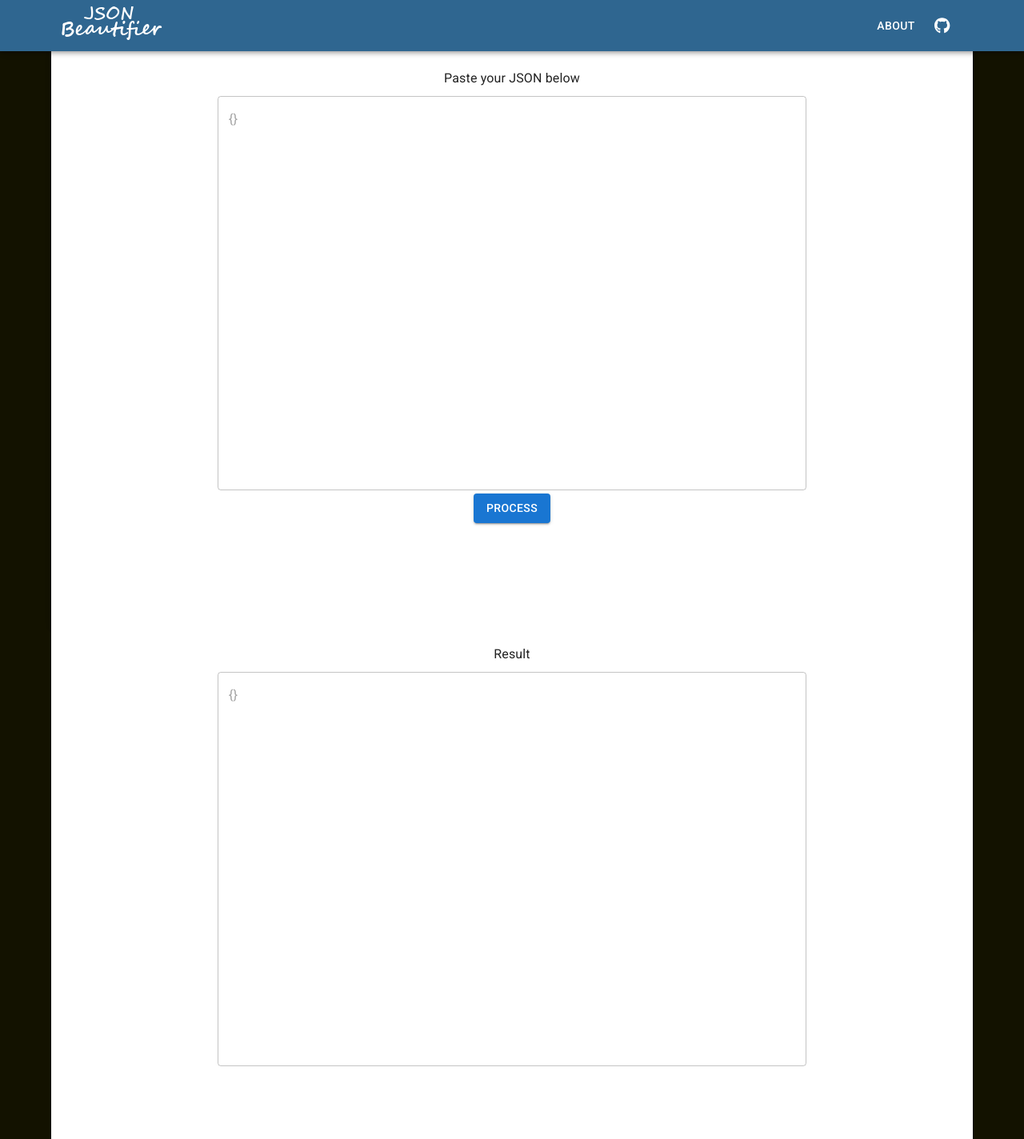
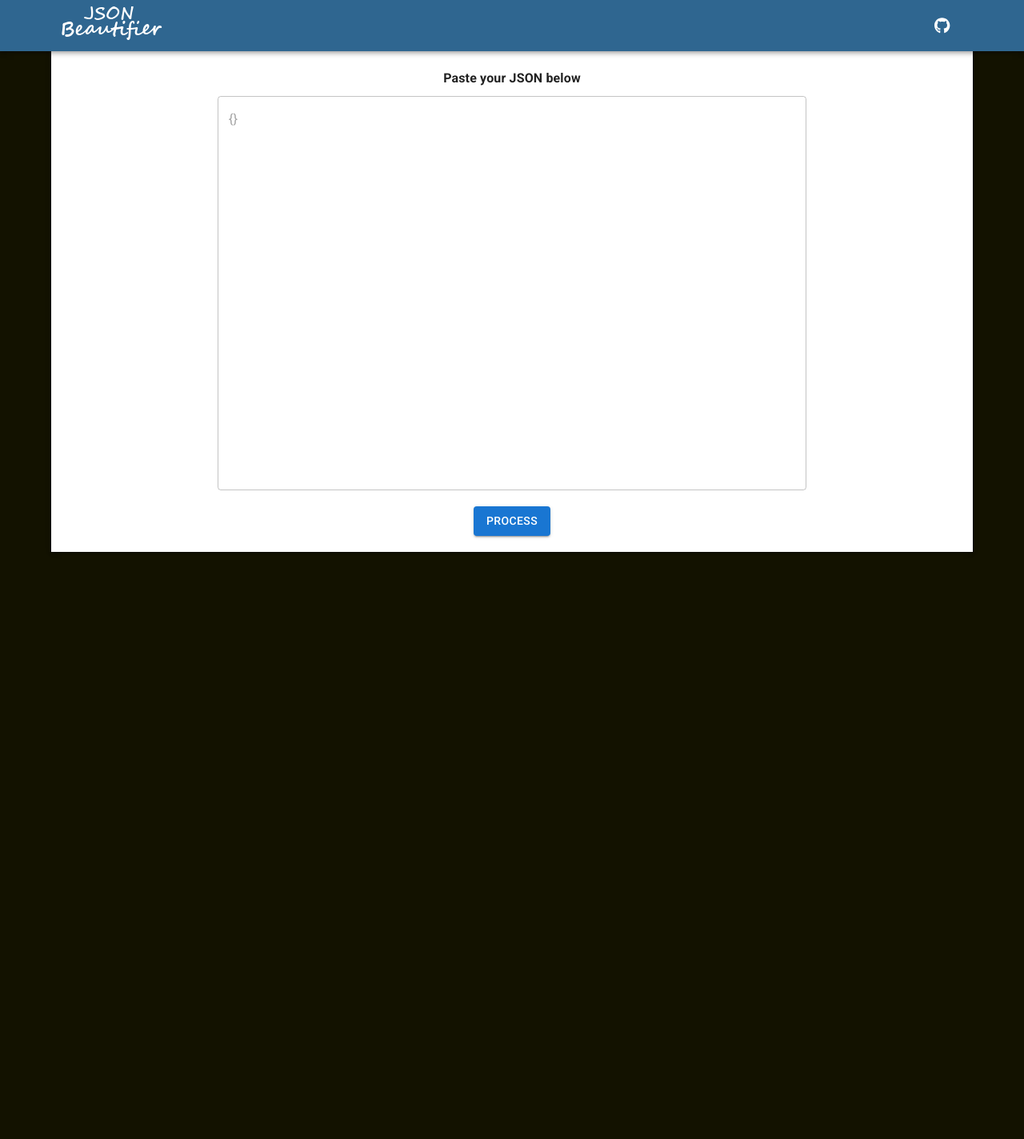
Before and after one commit to natanfrost/jsonbeautifier, a React (Create React App) app: page / in a window 1280 px wide. Shown: the whole page at 80% size. After the commit the page ends 800 px from the top, so only its background shows below. Built offline with nearby package versions, Linux system fonts and the light colour scheme.

Commit message:
possbility to store in screen preview formatted json

```diff
--- a/src/components/Body/Body.tsx
+++ b/src/components/Body/Body.tsx
@@ -1,59 +1,54 @@
 import { Button, Container, Grid, Paper, TextField, Typography } from "@mui/material";
-import { useRef, useState } from "react";
+import { useState } from "react";
 import Header from "../Header/Header";
+import JsonFormatted from "../JsonFormatted/JsonFormatted";
 
 const Body = () => {
-    const [json, setJson] = useState('');
-    const [formatedJson, setFormatedJson] = useState('');
-    const resultRef = useRef<HTMLElement>(null);
+    const [json, setJson] = useState<string[]>([]);
+    const [textField, setTextField] = useState('');
 
-    const format = () => {
-        const jsonObj = JSON.parse(json);
-        setFormatedJson(JSON.stringify(jsonObj, null, '\t'));
-        resultRef.current!.scrollIntoView({ behavior: 'smooth' });
+    const handleChange = (e: string) => {
+        setTextField(e);
+    }
+
+    const addNewJson = () => {
+        const jsonObj = JSON.parse(textField);
+        const formatted = JSON.stringify(jsonObj, null, '\t');
+        setJson(prev => [...prev, formatted]);
     }
 
     return (
         <>
             <Header />
             <Container fixed>
-                <Paper elevation={3} sx={{ height: '90vh', padding: '20px' }} square>
-                    <Typography variant="subtitle1" align="center">
+                <Paper elevation={3} sx={{ padding: '20px' }} square>
+                    <Typography variant="subtitle1" align="center" sx={{fontWeight: 'bold'}}>
                         Paste your JSON below
                     </Typography>
                     <Grid container spacing={2} >
                         <Grid item xs={2}></Grid>
                         <Grid item xs={8}>
                             <Typography variant="h1">
-                                <TextField fullWidth variant="outlined" multiline minRows={20} placeholder="{}" margin="dense" onChange={(e) => setJson(e.target.value)} />
+                                <TextField fullWidth variant="outlined" multiline minRows={20} placeholder="{}" margin="dense" onChange={(e) => handleChange(e.target.value)} />
                             </Typography>
                         </Grid>
                         <Grid item xs={2}></Grid>
                     </Grid>
                     <Container fixed>
-                        <Grid container justifyContent={'center'}>
-                            <Button variant="contained" onClick={() => format()}>Process</Button>
+                        <Grid container justifyContent={'center'} marginTop={2}>
+                            <Button variant="contained" onClick={() => addNewJson()}>Process</Button>
                         </Grid>
                     </Container>
                 </Paper>
             </Container>
-            <Container fixed id='result'>
-                <Paper elevation={0} sx={{ height: '80vh', padding: '20px' }} square>
-                    <Typography variant="subtitle1" align="center">
-                        Result
-                    </Typography>
-                    <Grid container spacing={2}>
-                        <Grid item xs={2}></Grid>
-                        <Grid item xs={8}>
-                            <Typography variant="subtitle1">
-                                {/* {formatedJson} */}
-                                <TextField inputRef={resultRef} value={formatedJson} fullWidth variant="outlined" multiline minRows={20} placeholder="{}" margin="dense" />
-                            </Typography>
-                        </Grid>
-                        <Grid item xs={2}></Grid>
-                    </Grid>
-                </Paper>
-            </Container>
+            {
+                json.length > 0  ?
+                json.map((el, index) => {
+                    return <JsonFormatted id={index.toString()} key={index} json={el} />
+                })
+                :
+            null
+            }
         </>
     )
 }
--- a/src/components/Header/Header.tsx
+++ b/src/components/Header/Header.tsx
@@ -15,13 +15,10 @@
             <Container fixed>
                 <Toolbar disableGutters>
                     <Box style={{flex: 1}}>
-                        <img src="/img/logo.png" alt="" />
+                        <img src="/img/logo.png" alt="JSON Beautifier" style={{cursor: 'pointer'}} />
                     </Box>
                     <Box >
-                        <Button key={'About'} onClick={handleClick} sx={{color: 'white'}}>
-                            About
-                        </Button>
-                        <Button startIcon={<FontAwesomeIcon icon={faGithub} />} key={'About'} onClick={handleClick} sx={{color: 'white'}} />
+                        <Button startIcon={<FontAwesomeIcon icon={faGithub} />} key={'GitHub'} onClick={handleClick} sx={{color: 'white'}} />
                     </Box>
                 </Toolbar>
             </Container>
--- /dev/null
+++ b/src/components/JsonFormatted/JsonFormatted.tsx
@@ -0,0 +1,40 @@
+import { Container, Paper, Typography, Grid, TextField } from "@mui/material";
+import { useEffect, useRef } from "react";
+
+
+interface JsonFormattedProps {
+    id: string,
+    json: string
+}
+
+const JsonFormatted = (props: JsonFormattedProps) => {
+    const refElem = useRef<any>();
+
+    useEffect(() => {
+        setTimeout(() => {
+            refElem.current?.scrollIntoView({behavior: 'smooth'});
+        }, 1);
+    }, [])
+
+    return (
+        <Container id={props.id} fixed>
+            <div ref={refElem}></div>
+            <Paper elevation={0} sx={{ padding: '20px' }} square>
+                <Typography variant="subtitle1" align="center">
+                    Result
+                </Typography>
+                <Grid container spacing={2}>
+                    <Grid item xs={2}></Grid>
+                    <Grid item xs={8}>
+                        <Typography variant="subtitle1">
+                            <TextField value={props.json} fullWidth variant="outlined" multiline minRows={20} placeholder="{}" margin="dense"/>
+                        </Typography>
+                    </Grid>
+                    <Grid item xs={2}></Grid>
+                </Grid>
+            </Paper>
+        </Container>
+    )
+}
+
+export default JsonFormatted;
```
